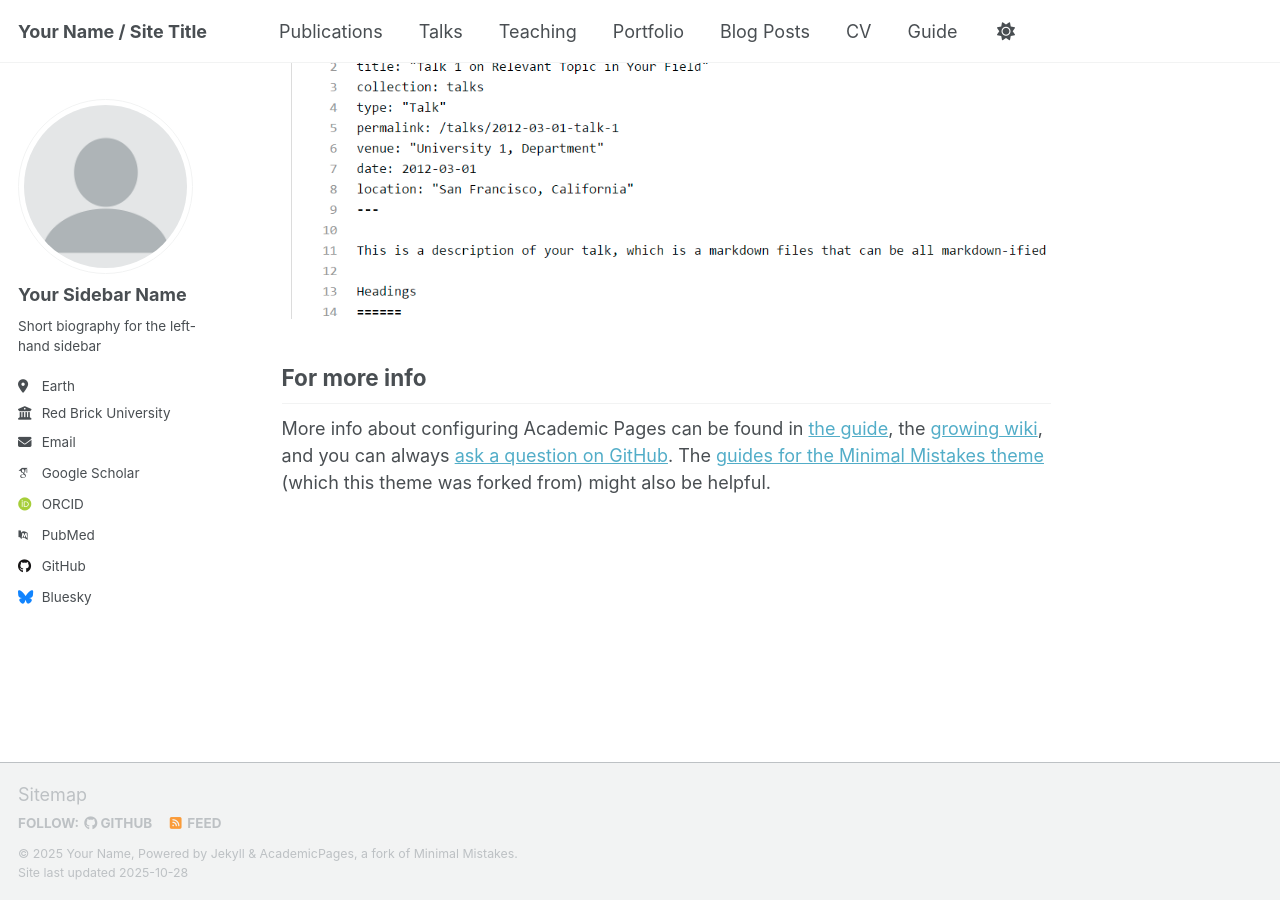
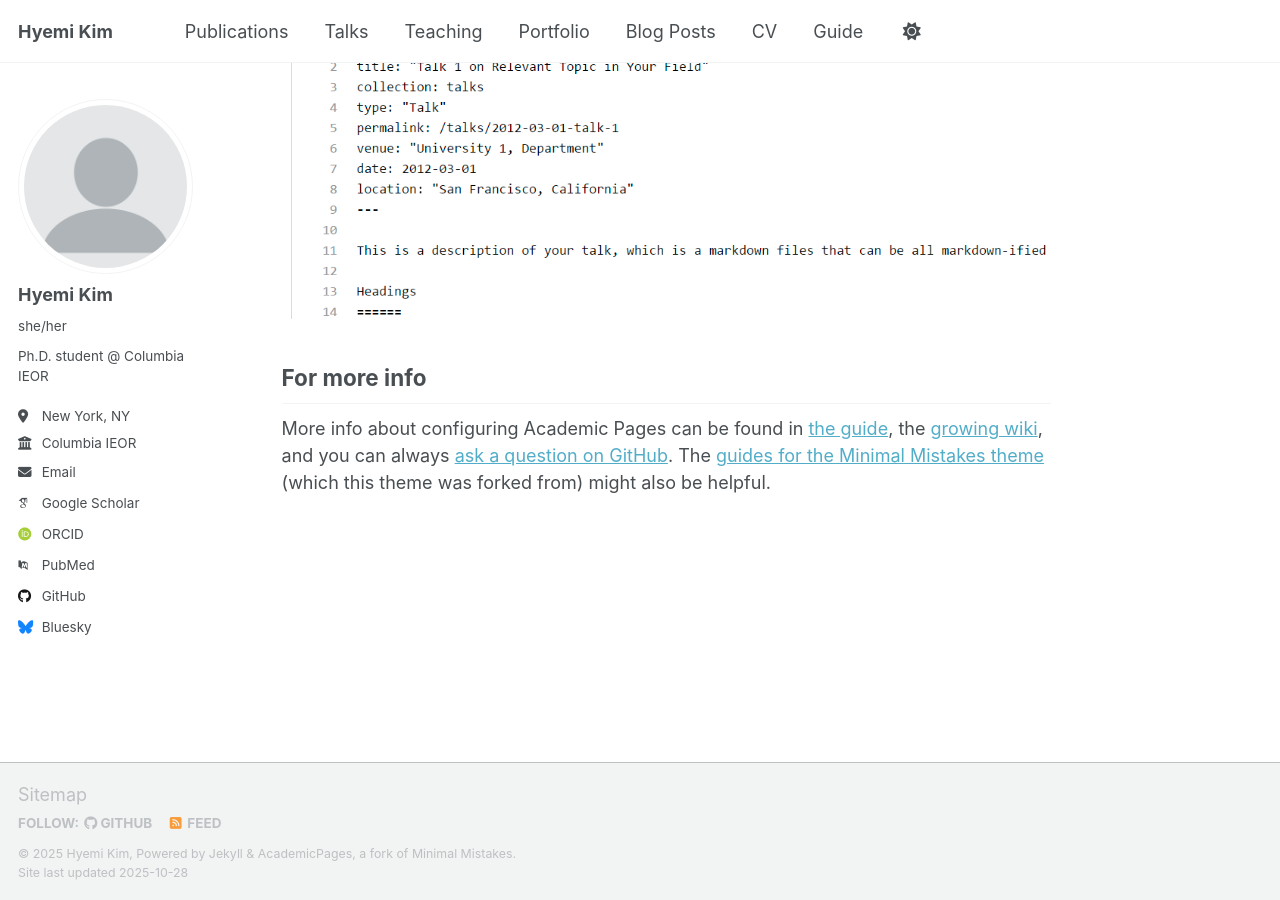
Before and after one commit to HyemiK1m/hyemik1m.github.io, a Jekyll site: the page built from _pages/about.md, in a window 1280 px wide and 900 px high, scrolled down 2880 px. Built offline with Jekyll 4.4.1, drawn with Linux system fonts in a browser that asks for light colours; some web fonts are replaced; a script that is not in the unit is left out.

Commit message:
Update personal details in _config.yml
Updated personal information in the configuration file.

```diff
--- a/_config.yml
+++ b/_config.yml
@@ -9,9 +9,9 @@
 # Basic Site Settings
 locale                   : "en-US"
 site_theme               : "default" # Currently available options are "default", "air"
-title                    : "Your Name / Site Title"
+title                    : "Hyemi Kim"
 title_separator          : "-"
-name                     : &name "Your Name"
+name                     : &name "Hyemi Kim"
 description              : &description "Your Name's academic portfolio"   # Update this with a general description of your site, this is the default if not overridden by a page
 url                      : https://academicpages.github.io # The base hostname & protocol for your site e.g. "https://[your GitHub username].github.io",
                                                            # or if you already have some other page hosted on Github then use "https://[your GitHub username].github.io/[Your Repo Name]"
@@ -24,18 +24,18 @@ repository               : "academicpages/academicpages.github.io"
 author:
   # Biographic information
   avatar           : "profile.png"
-  name             : "Your Sidebar Name"
-  pronouns         : # example: "she/her"
-  bio              : "Short biography for the left-hand sidebar"
-  location         : "Earth"
-  employer         : "Red Brick University"
+  name             : "Hyemi Kim"
+  pronouns         : "she/her"# example: "she/her"
+  bio              : "Ph.D. student @ Columbia IEOR"
+  location         : "New York, NY"
+  employer         : "Columbia IEOR"
   uri              : # URL
-  email            : "none@example.org"
+  email            : "hk3181@columbia.edu"
 
   # Academic websites
   academia         : # URL
   arxiv            : # URL - Update with the correct link to your profile
-  googlescholar    : "https://scholar.google.com/citations?user=PS_CX0AAAAAJ"
+  googlescholar    : "https://scholar.google.com/citations?hl=en&user=kyb2MVcAAAAJ"
   inspire-hep      : # URL
   impactstory      : # URL
   orcid            : "https://orcid.org/yourorcidurl"
```
